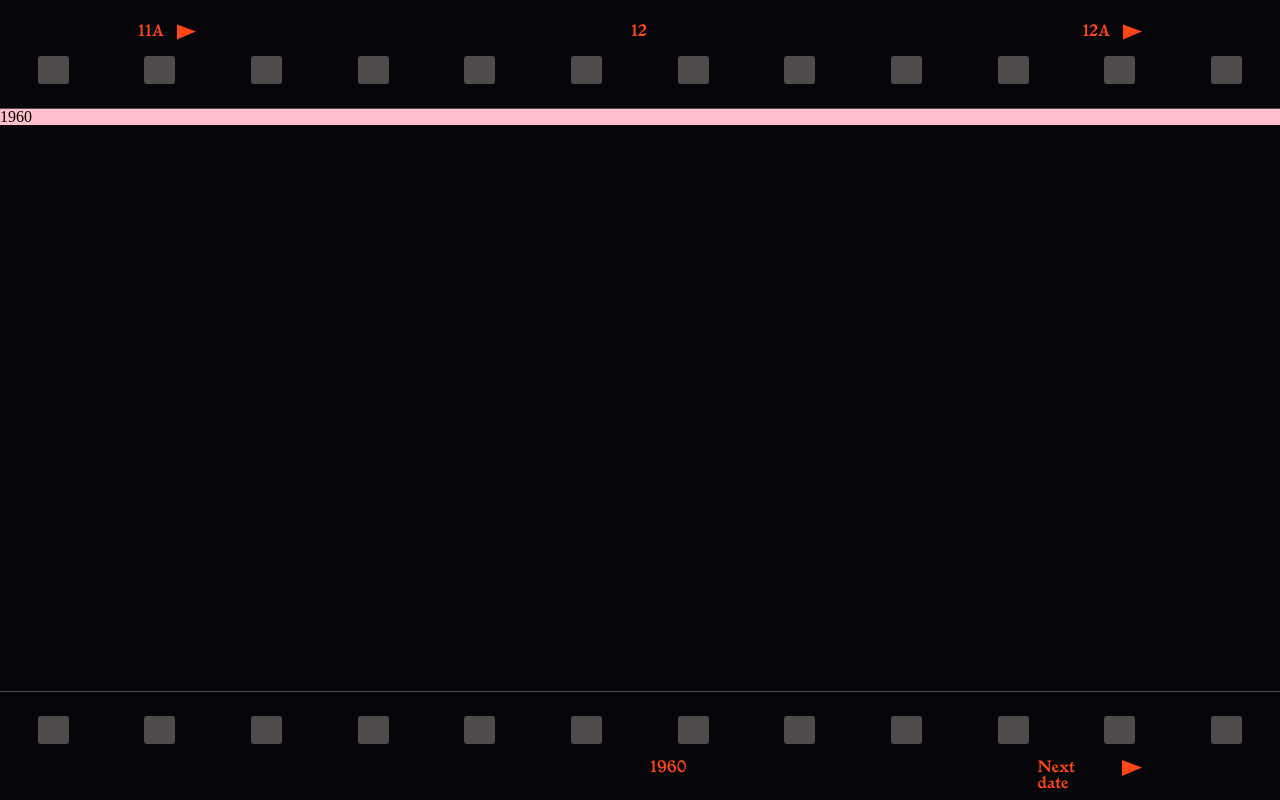
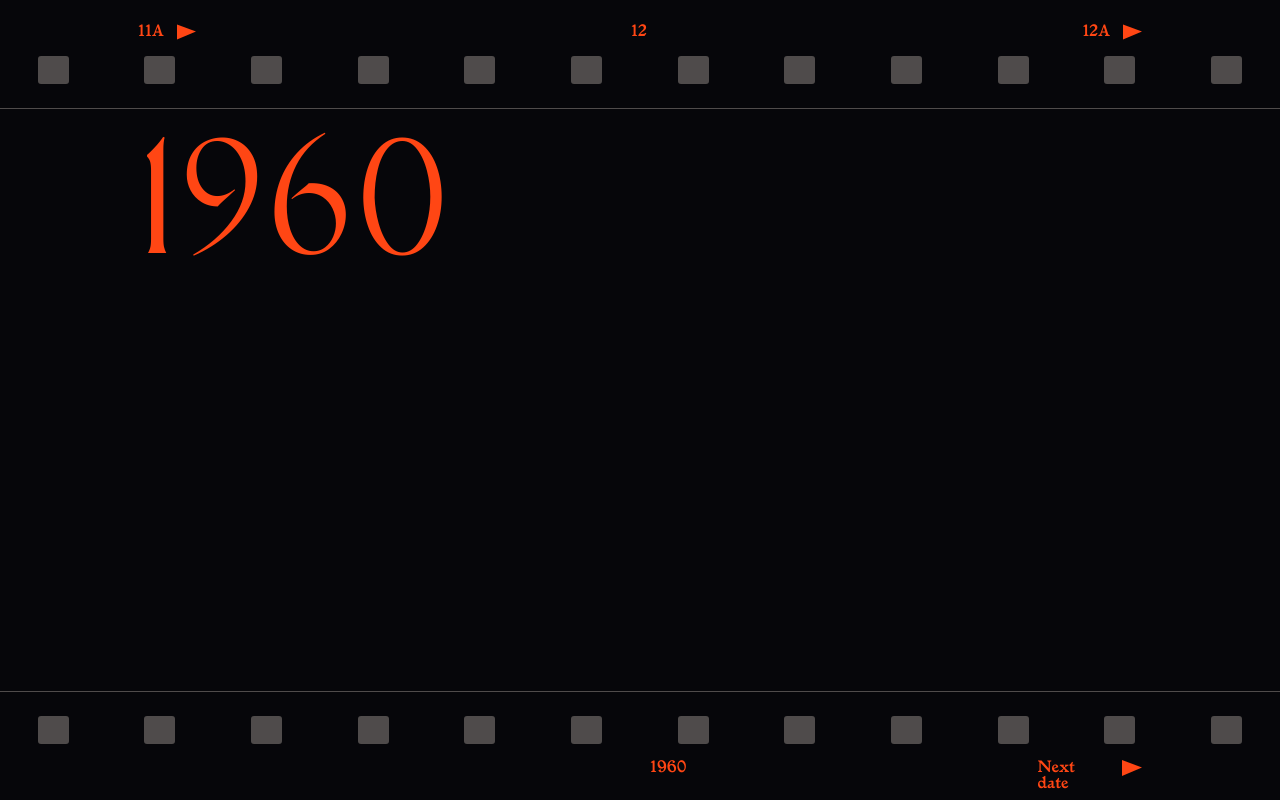
Before and after one commit to CarlaCmpn/data-design, a React (Create React App) app: page /fiche in a window 1280 px wide. Built offline with nearby package versions, Linux system fonts and the light colour scheme.

Commit message:
scroll horizontal

```diff
--- a/package.json
+++ b/package.json
@@ -6,9 +6,11 @@
     "@testing-library/jest-dom": "^5.11.4",
     "@testing-library/react": "^11.1.0",
     "@testing-library/user-event": "^12.1.10",
+    "locomotive-scroll": "^4.1.1",
     "node-sass": "^5.0.0",
     "react": "^17.0.2",
     "react-dom": "^17.0.2",
+    "react-locomotive-scroll": "^0.1.7",
     "react-router-dom": "^5.2.0",
     "react-scripts": "4.0.3",
     "web-vitals": "^1.0.1"
--- a/src/App.js
+++ b/src/App.js
@@ -15,7 +15,7 @@ import Fiche  from "../src/pages/fiche/fiche"
 const App = () => {
   return (
     <Router>
-      <div className="App"></div>
+      <div className="App">
       <Switch>
         <Route exact path="/">
           <Intro />
@@ -24,6 +24,7 @@ const App = () => {
           <Fiche />
         </Route>
       </Switch>
+      </div>
     </Router>
 
   );
--- /dev/null
+++ b/src/components/firstPart/firstPart.js
@@ -0,0 +1,16 @@
+import React from "react"
+
+import "./firstPart.scss"
+
+const FirstPart = () => {
+
+	return(
+		<div className="block-container">
+			<div className="block-container__left">
+				<h1>1960</h1>
+			</div>
+		</div>
+	)
+}
+
+export default FirstPart;
--- /dev/null
+++ b/src/components/firstPart/firstPart.scss
@@ -0,0 +1,19 @@
+@import '../../styles/variables/colors/colors';
+@import '../../styles/variables/mixins/font-style';
+@import '../../styles/variables/fonts/font';
+
+.block-container{
+	width: 100vw;
+	height: 100%;
+
+	.block-container__left{
+		width: 50vw;
+		height: 100%;
+
+		h1{
+			margin-left: 136px;
+			@include title_1;
+			color: $orange-regular;
+		}
+	}
+}
--- a/src/pages/fiche/fiche.js
+++ b/src/pages/fiche/fiche.js
@@ -1,16 +1,35 @@
-import React from "react"
+import React, {useEffect, useRef} from "react"
 
 import "./fiche.scss"
 import Header from "../../components/header/header"
 import Footer from "../../components/footer/footer"
+import FirstPart from "../../components/firstPart/firstPart"
+
+import LocomotiveScroll from 'locomotive-scroll'
+import '../../../node_modules/locomotive-scroll/src/locomotive-scroll.scss'
 
 const Fiche = () => {
+
+	const ref = useRef(null)
+
+	useEffect(()=> {
+		if(ref){
+			new LocomotiveScroll({
+				el: ref.current,
+				smooth: true,
+				direction: 'horizontal',
+				// multiplier: 0.5
+			})
+		}
+	}, [])
 
 	return(
 		<>
 			<Header />
-			<div className="block-fiche">
-				<h1>1960</h1>
+			<div className="block-scroll" data-scroll-container ref={ref}>
+				<div className="block-fiche">
+					<FirstPart />
+				</div>
 			</div>
 			<Footer />
 		</>
--- a/src/pages/fiche/fiche.scss
+++ b/src/pages/fiche/fiche.scss
@@ -1,5 +1,6 @@
 .block-fiche{
-	width: 100vw;
-	height: auto;
-	background-color: pink;
+	display: flex;
+	flex-direction: row;
+	width: 200vw;
+	height: 75vh;
 }
```
Also changed, not shown: 1 other file (tests, documents, lock files or other folders).
